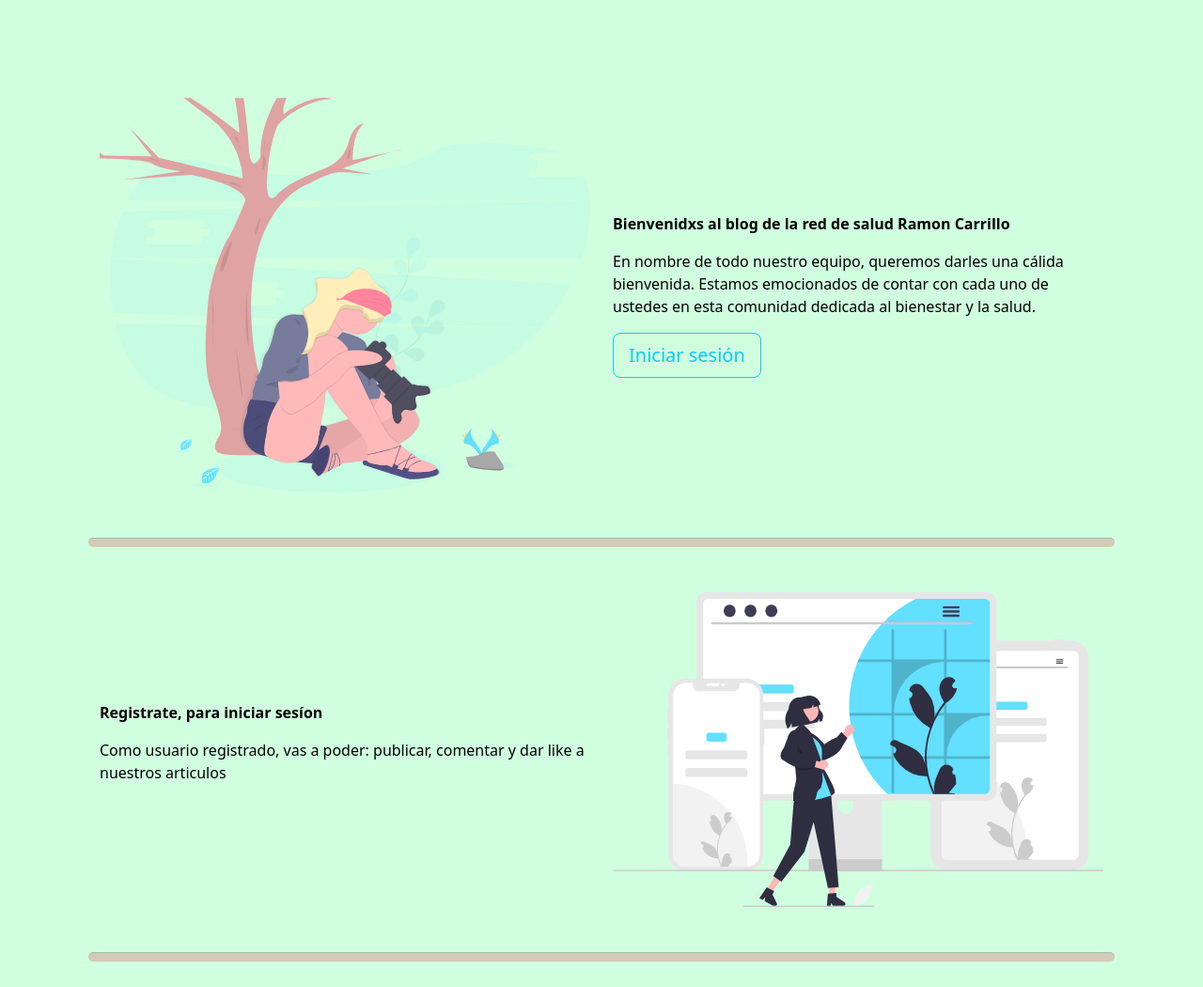
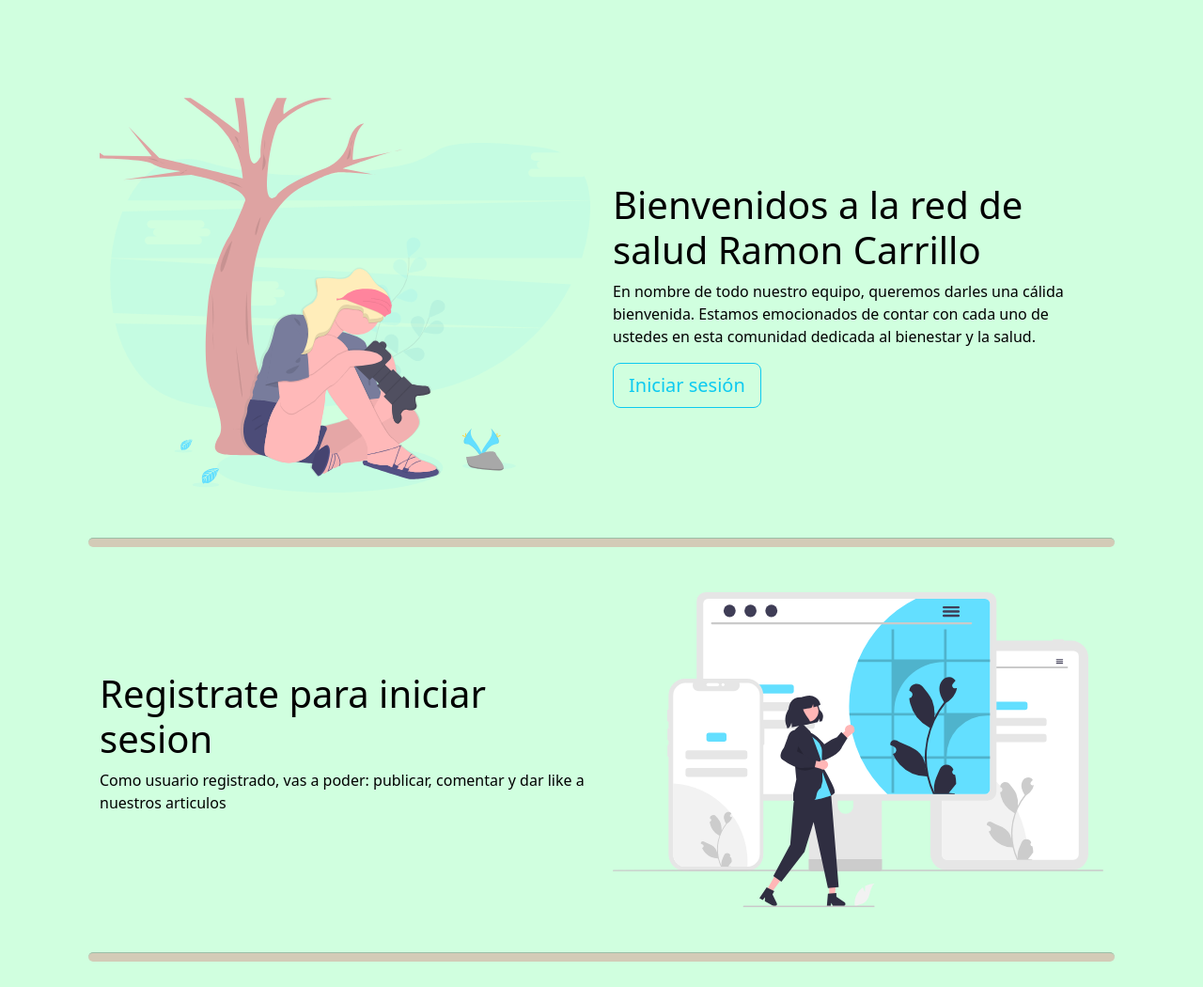
Before and after one commit to Raff4-Gauna/Proyecto-Final-App-Blog, a Django app: page / in a window 1280 px wide. Shown: the part 56-1106 px from the top of the page at 94% size. Run offline with Django 3.2, Linux system fonts and the light colour scheme; data that the repository does not hold is empty.

Commit message:
Update home.html

```diff
--- a/templates/home.html
+++ b/templates/home.html
@@ -11,7 +11,7 @@
     </div>
     <!-- Text column -->
     <div class="col-md-6">
-      <p class="fw-bolder">Bienvenidxs al blog de la red de salud Ramon Carrillo</p>
+      <h1>Bienvenidos a la red de salud Ramon Carrillo</h1>
       <div class="text-nowrap bd-highlight" style="width: 8rem;">
       </div>
       <p class="fw-lighter">
@@ -28,7 +28,7 @@
   <div class="row align-items-center">
     <!-- Text column -->
     <div class="col-md-6">
-      <p class="fw-bolder">Registrate, para iniciar sesíon</p>
+      <h1>Registrate para iniciar sesion</h1>
       <p class="fw-lighter">
         Como usuario registrado, vas a poder: publicar, comentar y dar like a nuestros articulos
       </p>
```
